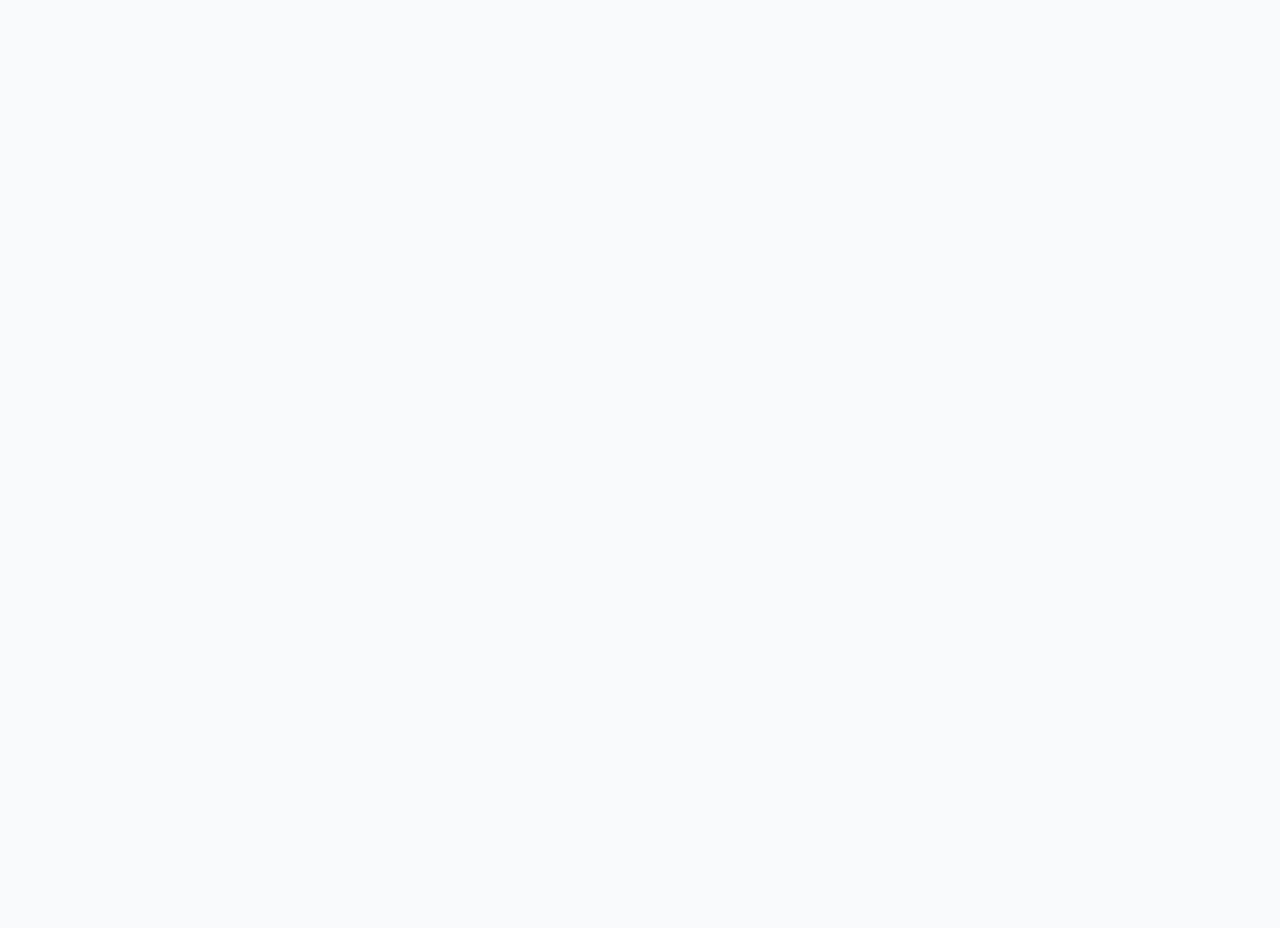
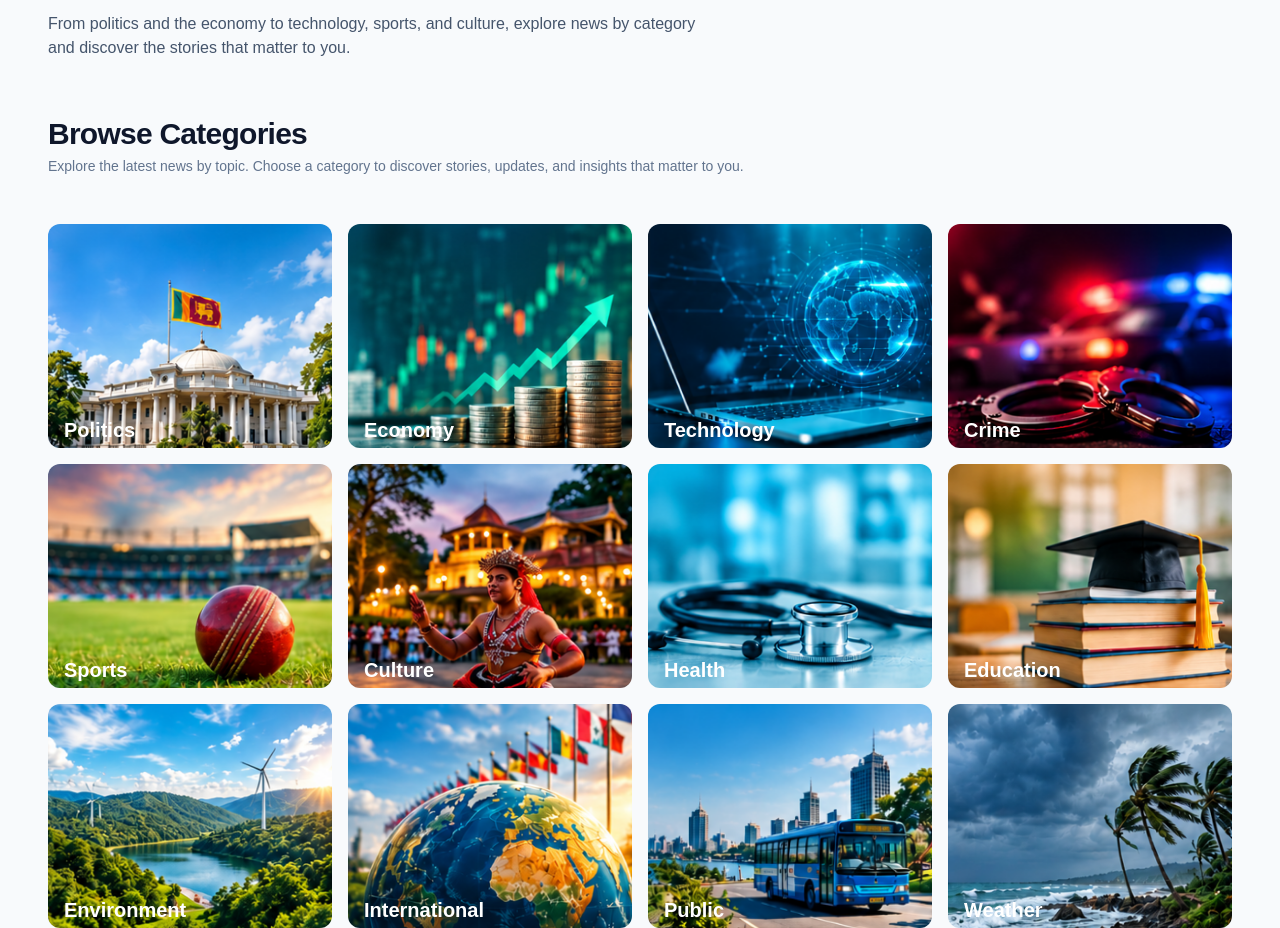
Before and after one commit to NipunaSudesh/LankaPulse-AI, a Next.js app in the folder next-frontend/: page /categories in a window 1280 px wide. Shown: the part 185-1113 px from the top of the page. Before the commit the page ends 800 px from the top, so only its background shows below. Built offline with nearby package versions, Linux system fonts and the light colour scheme.

Commit message:
create categories page ui

```diff
--- a/next-frontend/src/app/categories/page.jsx
+++ b/next-frontend/src/app/categories/page.jsx
@@ -1,7 +1,98 @@
-import React from 'react'
 
-export default function page() {
+import React from "react";
+import HeroCard from "@/components/HomeHero";
+import Header from "@/components/ui/Header";
+import CategoriesCard from "@/components/ui/CategoriesCard";
+
+
+const categories = [
+  {
+    name: "Politics",
+    description: "Government, elections and public policy.",
+    imgURL: "/images/Politics.png",
+  },
+  {
+    name: "Economy",
+    description: "Inflation, cost of living and financial news.",
+    imgURL: "/images/Economy.png",
+  },
+  {
+    name: "Technology",
+    description: "AI, software and digital innovation.",
+    imgURL: "/images/Technology.png",
+  },
+  {
+    name: "Crime",
+    description: "Police reports and public safety updates.",
+    imgURL: "/images/Crime.png",
+  },
+  {
+    name: "Sports",
+    description: "Cricket and local and global sports.",
+    imgURL: "/images/Sports.png",
+  },
+  {
+    name: "Culture",
+    description: "Arts, entertainment and cultural events.",
+    imgURL: "/images/Culture.png",
+  },
+  {
+    name: "Health",
+    description: "Healthcare and public health updates.",
+    imgURL: "/images/Health.png",
+  },
+  {
+    name: "Education",
+    description: "Schools, universities and education news.",
+    imgURL: "/images/Education.png",
+  },
+  {
+    name: "Environment",
+    description: "Climate change, wildlife and environmental news.",
+    imgURL: "/images/Environment.png",
+  },
+  {
+    name: "International",
+    description: "Global affairs and international developments.",
+    imgURL: "/images/International.png",
+  },
+  {
+    name: "Public",
+    description: "Public services, transport and community news.",
+    imgURL: "/images/Public.png",
+  },
+  {
+    name: "Weather",
+    description: "Weather forecasts and severe weather alerts.",
+    imgURL: "/images/Weather.png",
+  },
+];
+export default function CategoriesPage() {
+
   return (
-    <div>page</div>
-  )
+    <main>
+        <div className=" container-custom flex flex-col  gap-4">
+            <HeroCard
+            label="EXPLORE NEWS CATEGORIES"
+            title="Explore Every Topic."
+            highlight="Find Your News."
+            description="From politics and the economy to technology, sports, and culture, explore news by category and discover the stories that matter to you."
+            />
+
+        <div className="mt-10 flex flex-col gap-4">
+            <Header
+            title="Browse Categories"
+            description="Explore the latest news by topic. Choose a category to discover stories, updates, and insights that matter to you."
+/>
+        <div className=" grid grid-col-1 sm:grid-cols-2 md:grid-cols-3 lg:grid-cols-4 gap-4">
+        {categories.map((category)=>(
+            <CategoriesCard
+            key={category.name}
+            category={category}/>
+        ))}
+        </div>
+        </div>
+</div>
+    </main>
+  );
 }
--- a/next-frontend/src/app/page.js
+++ b/next-frontend/src/app/page.js
@@ -1,12 +1,18 @@
 
 import Categories from "@/components/CategorySection";
 import HomeHero from "../components/HomeHero";
+import HeroCard from "../components/HomeHero";
 
 export default function HomePage() {
   return (
     <main className="min-h-screen bg-slate-50 text-slate-900 dark:bg-dark-background dark:text-white">
       <div className="container-custom">
-        <HomeHero />
+        <HeroCard
+          label="LANKA NEWS INTELLIGENCE"
+          title="Stay Informed."
+          highlight="Think Smarter."
+          description="Discover Sri Lankan news from multiple sources in one place. Let AI categorize stories, uncover important trends, and deliver concise insights."
+        />
         <Categories />
       </div>
     </main>
--- a/next-frontend/src/components/HomeHero.jsx
+++ b/next-frontend/src/components/HomeHero.jsx
@@ -1,27 +1,30 @@
 
-import React from 'react'
+import React from "react";
 
-export default function HomeHero() {
+export default function HomeHero({
+  label = "LANKA NEWS INTELLIGENCE",
+  title = "Stay Informed.",
+  highlight = "Think Smarter.",
+  description = "Discover Sri Lankan news from multiple sources in one place. Let AI categorize stories, uncover important trends, and deliver concise insights on the events shaping our country.",
+}) {
   return (
     <section>
-    <div className="mt-10">
+      <div className="mt-10 ">
         <p className="font-medium text-text-green-light dark:text-text-green-dark">
-        LANKA NEWS INTELLIGENCE
+          {label}
         </p>
 
         <h1 className="mt-1 text-4xl font-bold md:text-5xl">
-        Stay Informed.
+          {title}
           <span className="brand-gradient">
-          {' '}Think Smarter.
+            {" "}{highlight}
           </span>
         </h1>
 
         <p className="mt-4 max-w-2xl text-slate-600 dark:text-slate-400">
-        Discover Sri Lankan news from multiple sources in one place.
-        Let AI categorize stories, uncover important trends, and deliver
-        concise insights on the events shaping our country.
+          {description}
         </p>
       </div>
     </section>
-  )
+  );
 }
```
Lines whose indentation alone changed are shown as unchanged.
